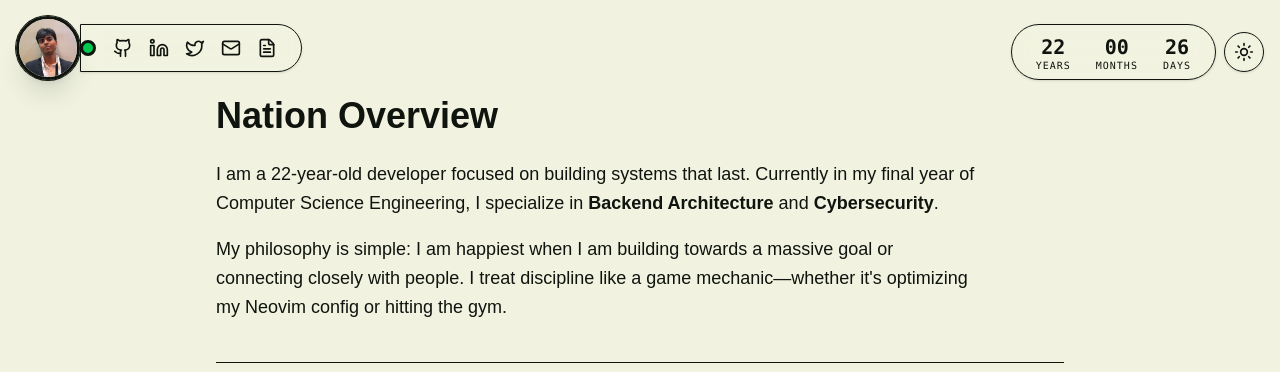
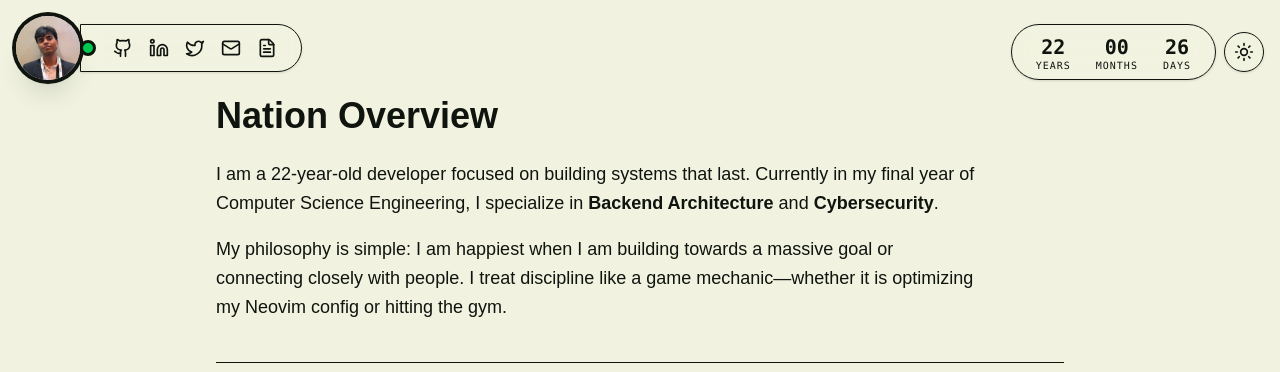
Before and after one commit to rajzzz/portfoliov2, a Next.js app: page /about in a window 1280 px wide. Shown: the top 372 px of the page. Built offline with nearby package versions, Linux system fonts and the light colour scheme.

Commit message:
ring bug fix

```diff
--- a/app/about/page.tsx
+++ b/app/about/page.tsx
@@ -26,7 +26,7 @@ export default function AboutPage() {
           </p>
           <p>
             My philosophy is simple: I am happiest when I am building towards a massive goal
-            or connecting closely with people. I treat discipline like a game mechanic—whether it's
+            or connecting closely with people. I treat discipline like a game mechanic—whether it is
             optimizing my Neovim config or hitting the gym.
           </p>
         </div>
--- a/components/AgeTicker.tsx
+++ b/components/AgeTicker.tsx
@@ -43,7 +43,7 @@ export default function AgeTicker() {
       </div>
 
       {/* SEPARATOR */}
-      <div className="h-6 w-[1px] bg-secondary/20" />
+      <div className="h-6 w-px bg-secondary/20" />
 
       {/* MONTH */}
       <div className="flex flex-col items-center leading-none">
@@ -52,7 +52,7 @@ export default function AgeTicker() {
       </div>
 
       {/* SEPARATOR */}
-      <div className="h-6 w-[1px] bg-secondary/20" />
+      <div className="h-6 w-px bg-secondary/20" />
 
       {/* DAY */}
       <div className="flex flex-col items-center leading-none">
--- a/components/RulerProfile.tsx
+++ b/components/RulerProfile.tsx
@@ -9,7 +9,7 @@ export default function RulerProfile() {
 
       {/* 1. THE PORTRAIT */}
       {/* REMOVED: bg-secondary/10 (The white dots cause) */}
-      <div className="relative z-20 w-16 h-16 rounded-full border-3 border-background overflow-hidden shadow-xl ring-1 ring-secondary/20 group cursor-pointer hover:ring-primary transition-all">
+      <div className="relative z-20 w-16 h-16 rounded-full overflow-hidden shadow-xl ring-4 ring-secondary/20 ring-offset-background group cursor-pointer hover:ring-primary transition-all">
 
         {/* OPTIMIZED IMAGE: Loads instantly, no blur/dots */}
         <Image
@@ -24,7 +24,7 @@ export default function RulerProfile() {
         {/* Status Dot */}
       </div>
 
-        <div className="relative bottom-[-25] ml-[-25] w-4 h-4 bg-green-500 border-3 border-background rounded-full z-30" />
+        <div className="relative bottom-[-25] ml-[-25] w-4 h-4 bg-green-500 border-[3px] border-background rounded-full z-30" />
 
       {/* 2. THE STATS BAR */}
       <div className="-ml-4 pl-8 pr-6 py-2 h-12 bg-background/90 backdrop-blur-sm border border-secondary/20 rounded-r-full shadow-sm flex items-center gap-4">
```
Also changed, not shown: components/ProjectCard.tsx (+5 -4 lines).
